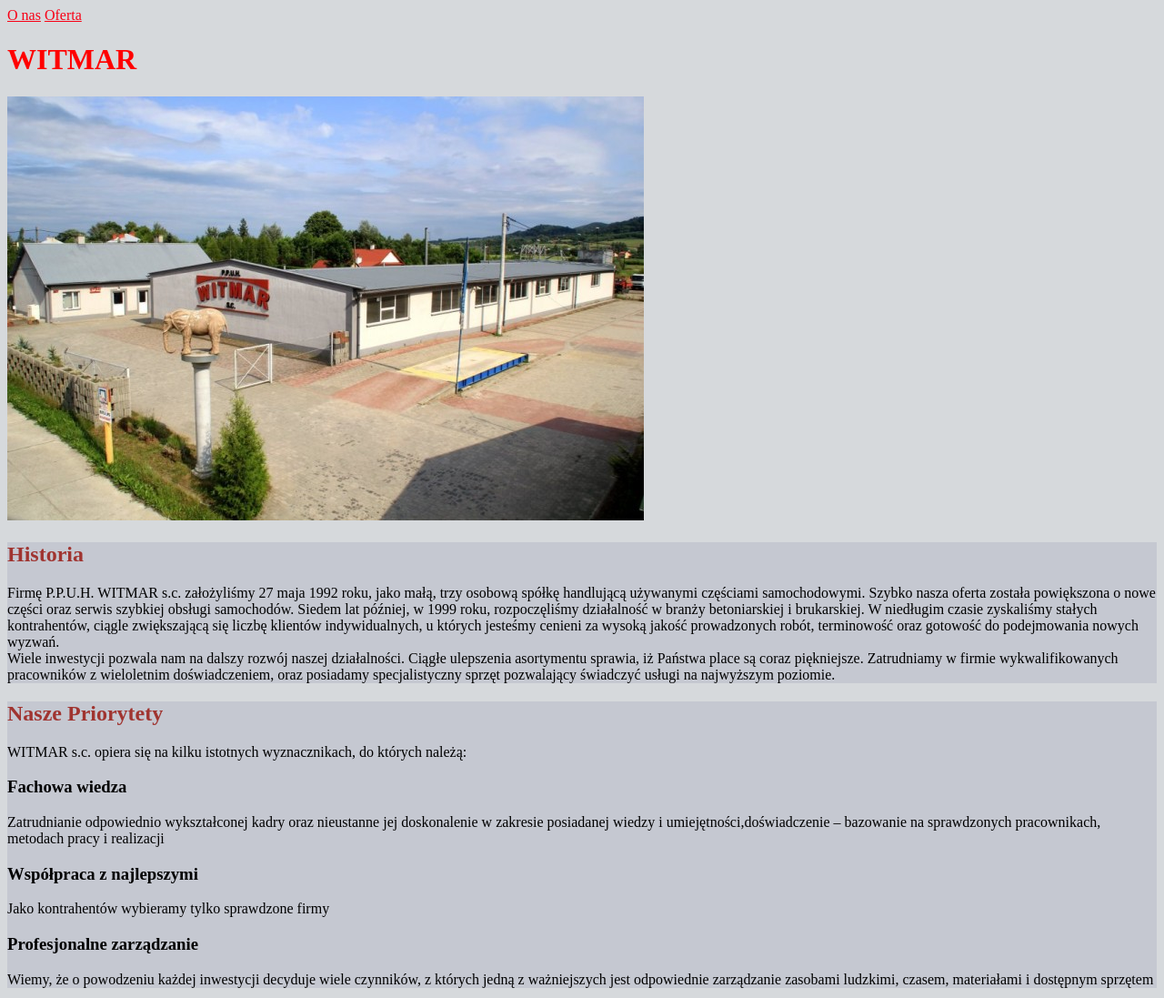
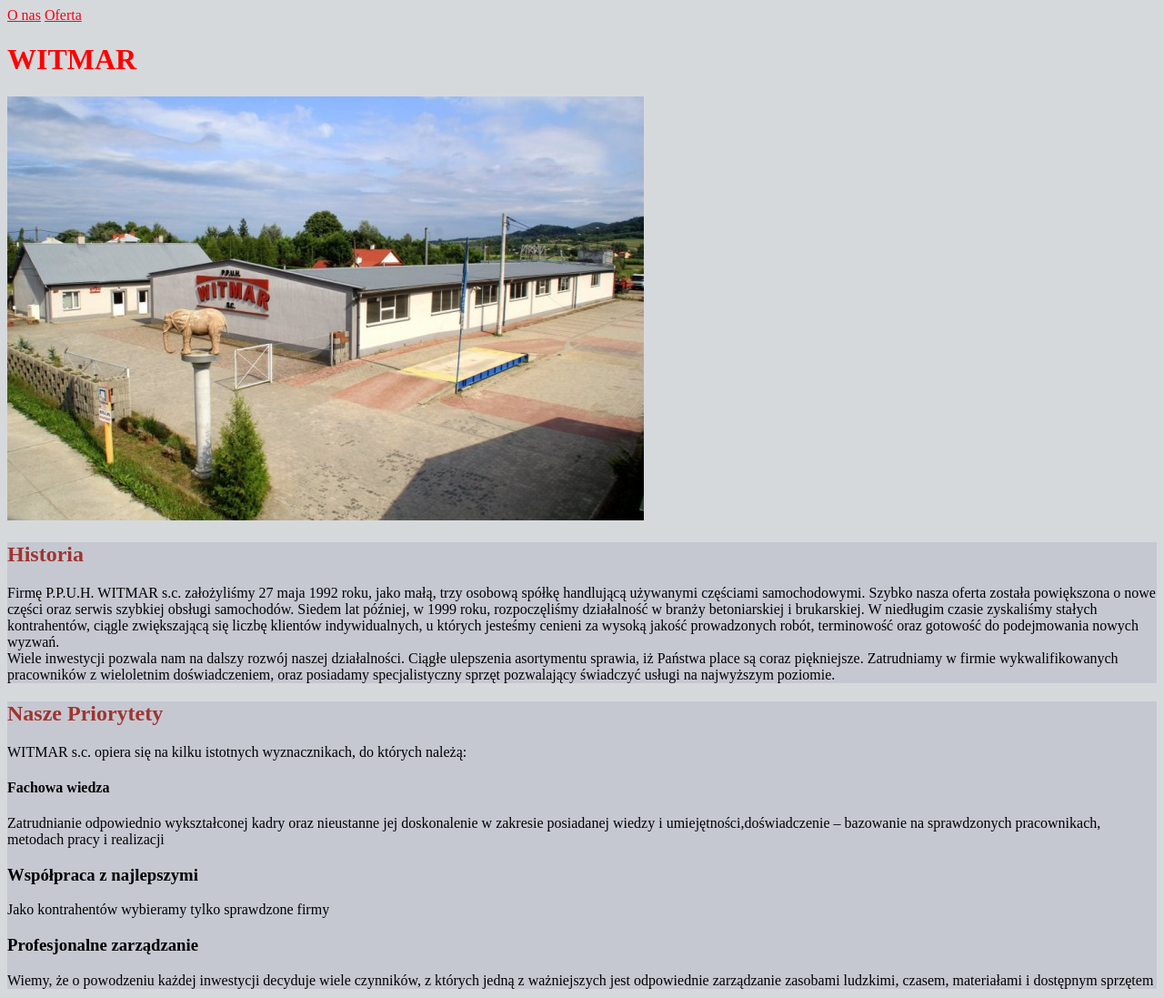
Before and after one commit to wojtowicztomasz/witmar, a plain HTML site: page index.html in a window 1280 px wide. Shown: the top 1097 px of the page at 91% size. Drawn offline with Linux system fonts and the light colour scheme.

Commit message:
cheadnijg change

```diff
--- a/index.html
+++ b/index.html
@@ -50,7 +50,9 @@
 
             <article> WITMAR s.c. opiera się na kilku istotnych wyznacznikach, do których należą:
 
-                <h3>Fachowa wiedza</h3>
+                <h4>Fachowa wiedza</h4
+
+                    >
                 <p> Zatrudnianie odpowiednio wykształconej kadry oraz nieustanne jej doskonalenie w zakresie
                     posiadanej wiedzy i umiejętności,doświadczenie – bazowanie na sprawdzonych pracownikach, metodach
                     pracy
```
